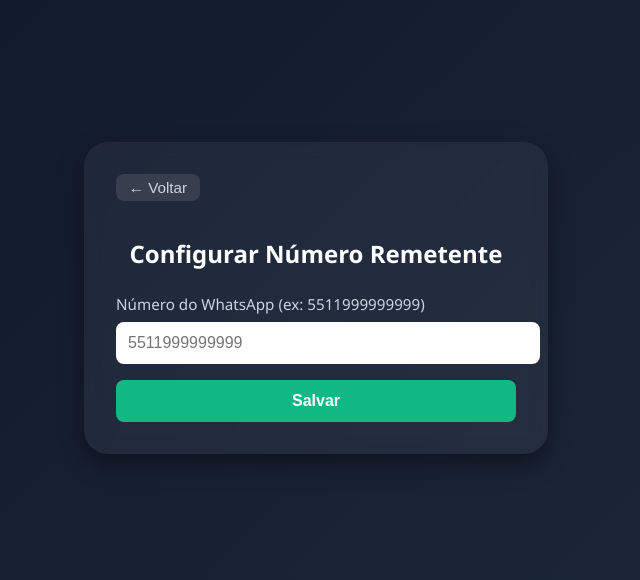
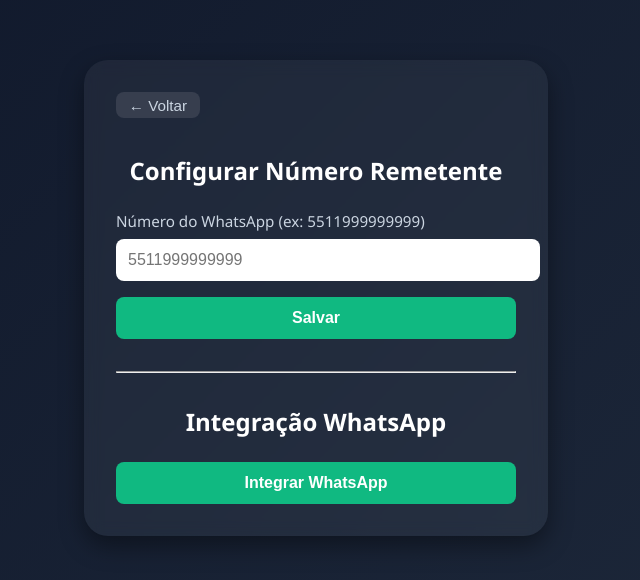
Before and after one commit to Caldeira1996/Bot-Automation, a React (Vite) app in the folder bot-wpp/mensagem-bot-frontend/: page /settings in a window 1280 px wide. Shown: the part 102-682 px from the top of the page, without its empty margins (324-964 px from the left). Built offline with nearby package versions, Linux system fonts and the light colour scheme.

Commit message:
Update
Adicionado novos styles para o botão de settings
adicionado QR code para acessar a conta do WPP.

```diff
--- a/bot-wpp/mensagem-bot-frontend/src/pages/Settings.tsx
+++ b/bot-wpp/mensagem-bot-frontend/src/pages/Settings.tsx
@@ -1,4 +1,4 @@
-import { useState } from "react";
+import { useState, useEffect } from "react";
 import { useNavigate } from "react-router-dom";
 import { useSenderNumber } from "../components/SenderNumberContext";
 import "../styles/settings.css";
@@ -8,6 +8,11 @@
   const [value, setValue] = useState(senderNumber);
   const navigate = useNavigate();
 
+  // Estado para QR code base64
+  const [qrCode, setQrCode] = useState<string | null>(null);
+  // Estado para mostrar status da integração
+  const [loading, setLoading] = useState(false);
+
   const handleSave = () => {
     if (!/^\d{12,13}$/.test(value)) {
       alert("Digite no formato 55DDDNUMERO (apenas dígitos).");
@@ -16,6 +21,29 @@
     setSenderNumber(value);
     alert("Número salvo!");
     navigate(-1);
+  };
+
+  // Função para iniciar integração (backend /start)
+  const startIntegration = async () => {
+    setLoading(true);
+    setQrCode(null);
+    try {
+      await fetch("http://localhost:3333/start", { method: "POST" });
+
+      // Fazer polling a cada 2s para pegar o QR
+      const interval = setInterval(async () => {
+        const res = await fetch("http://localhost:3333/qr");
+        if (res.ok) {
+          const data = await res.json();
+          setQrCode(data.qr);
+          setLoading(false);
+          clearInterval(interval);
+        }
+      }, 2000);
+    } catch (error) {
+      alert("Erro ao iniciar integração");
+      setLoading(false);
+    }
   };
 
   return (
@@ -41,6 +69,28 @@
         <button onClick={handleSave} className="settings-button">
           Salvar
         </button>
+
+        <hr style={{ margin: "2rem 0" }} />
+
+        <h2 className="settings-title">Integração WhatsApp</h2>
+        <button
+          onClick={startIntegration}
+          disabled={loading}
+          className="settings-button"
+        >
+          {loading ? "Gerando QR Code..." : "Integrar WhatsApp"}
+        </button>
+
+        {qrCode && (
+          <div style={{ marginTop: 20, textAlign: "center" }}>
+            <p>Escaneie o QR Code abaixo com seu WhatsApp:</p>
+            <img
+              src={qrCode}
+              alt="QR Code WhatsApp"
+              style={{ width: "200px", height: "200px" }}
+            />
+          </div>
+        )}
       </div>
     </div>
   );
```
